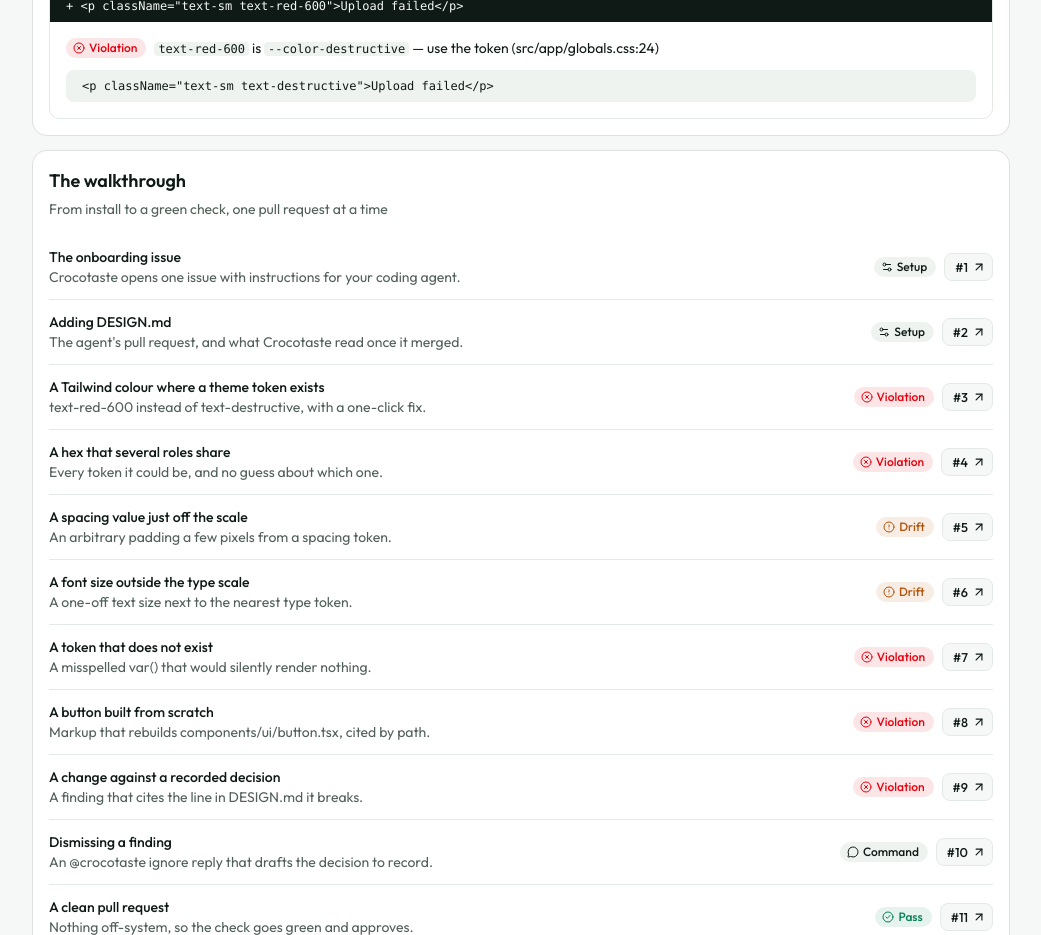
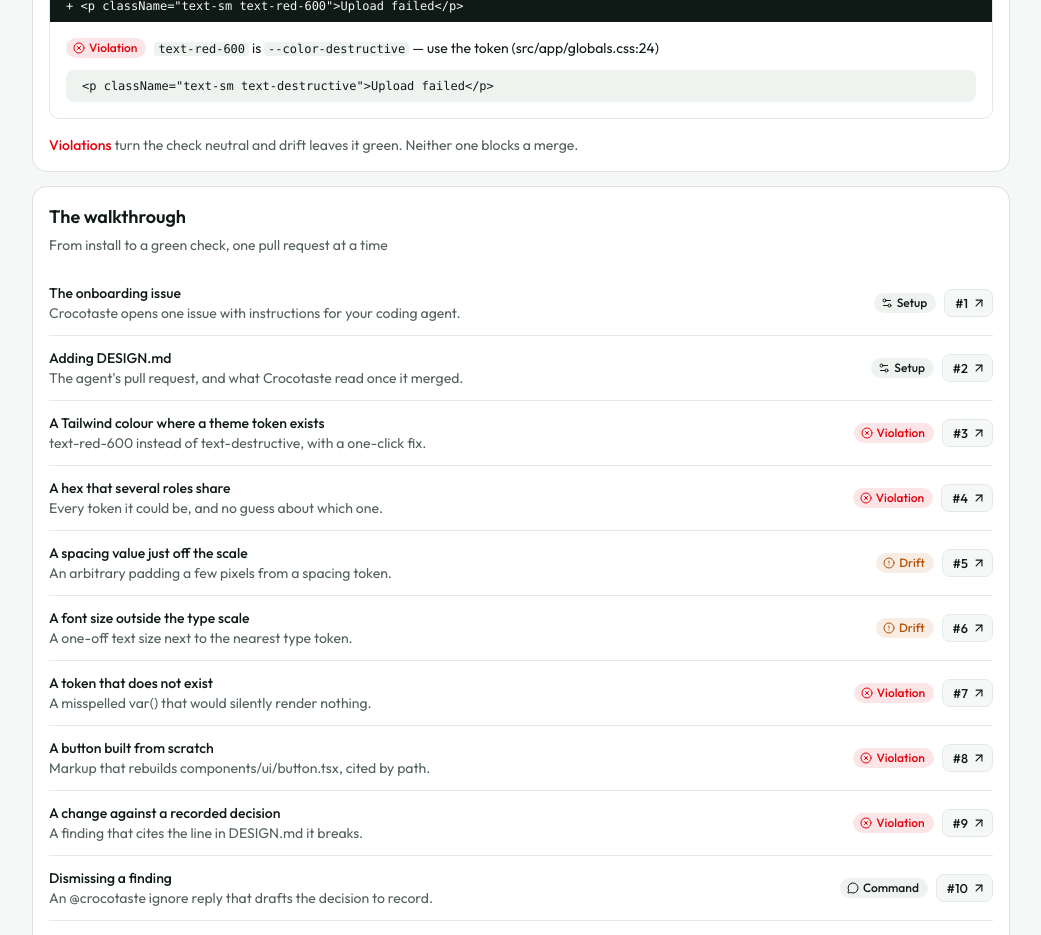
Before and after one commit to crocotaste/crocotaste-examples, a Next.js app: page / in a window 1280 px wide. Shown: the part 820-1755 px from the top of the page, without its empty margins (119-1160 px from the left). Built offline with nearby package versions, Linux system fonts and the light colour scheme.

Commit message:
Explain what each verdict does to the check

```diff
--- a/src/app/page.tsx
+++ b/src/app/page.tsx
@@ -21,6 +21,7 @@ import { Separator } from "@/components/ui/separator";
 import {
   CHECKS,
   FINDING,
+  VERDICT_NOTE,
   REPO_URL,
   siteUrl,
   STEPS,
@@ -178,6 +179,10 @@ function Finding() {
             </pre>
           </div>
         </div>
+        <p className="mt-4 text-sm text-muted-foreground">
+          <span className="font-medium text-red-600">{VERDICT_NOTE.lead}</span>
+          {VERDICT_NOTE.rest}
+        </p>
       </CardContent>
     </Card>
   );
--- a/src/data/showcase.ts
+++ b/src/data/showcase.ts
@@ -42,6 +42,11 @@ export const FINDING = {
   message:
     "`text-red-600` is `--color-destructive` — use the token (src/app/globals.css:24)",
   suggestion: '<p className="text-sm text-destructive">Upload failed</p>',
+};
+
+export const VERDICT_NOTE = {
+  lead: "Violations",
+  rest: " turn the check neutral and drift leaves it green. Neither one blocks a merge.",
 };
 
 // In the order they were opened, so the list reads as a walkthrough.
```
